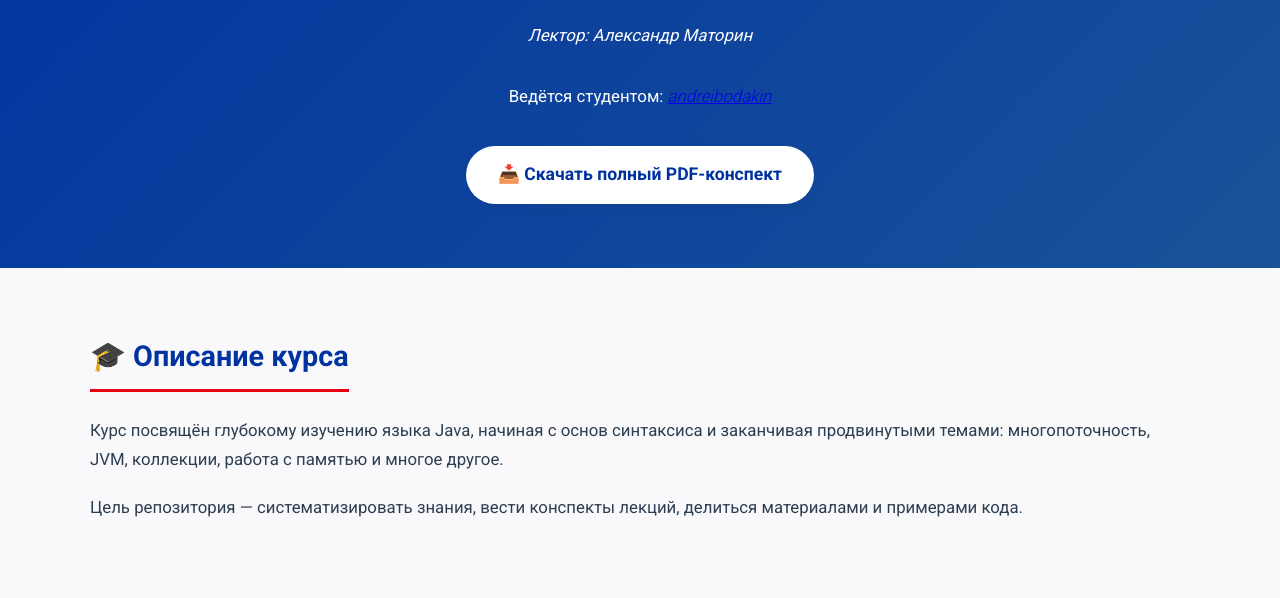
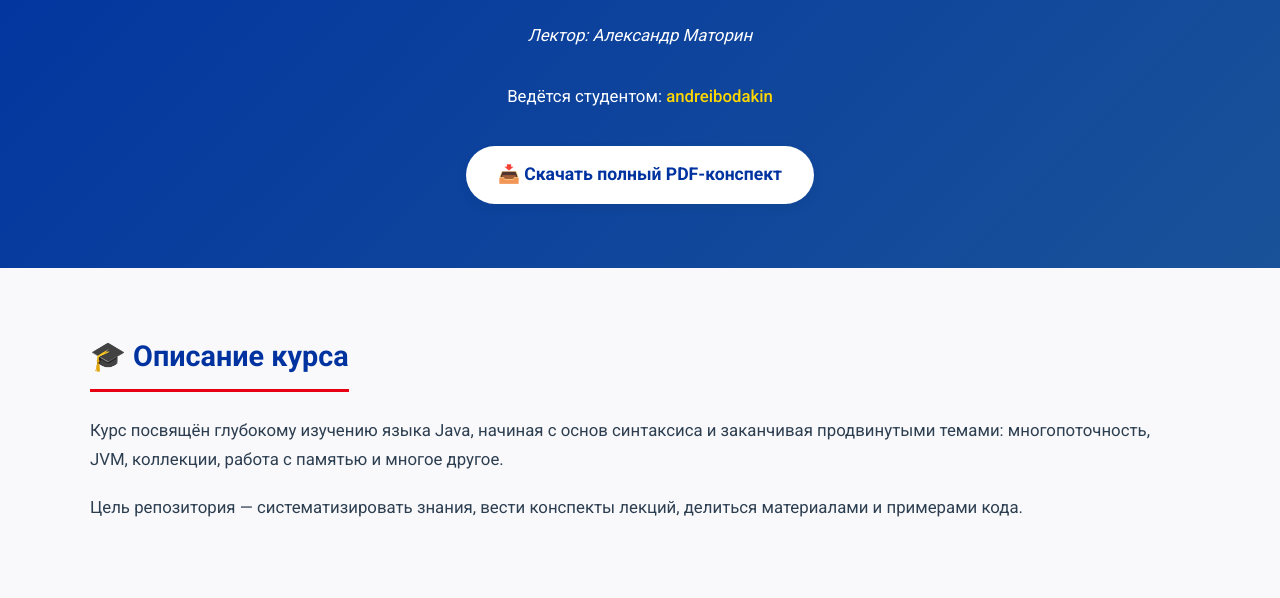
Before and after one commit to andreibodakin/mipt-advanced-java-platform-course, a plain HTML site: page index.html in a window 1280 px wide. Shown: the part 202-800 px from the top of the page. Drawn offline with Linux system fonts and the light colour scheme.

Commit message:
Update index.html

```diff
--- a/index.html
+++ b/index.html
@@ -80,10 +80,15 @@
       font-weight: 400;
     }
 
-    .student {
-      font-style: italic;
-      margin-bottom: 2rem;
-      font-weight: 300;
+    .student,
+    .student:visited {
+      color: #FFD700;
+      text-decoration: none;
+      font-weight: 500;
+    }
+
+    .student:hover {
+      text-decoration: underline;
     }
 
     .btn {
```
